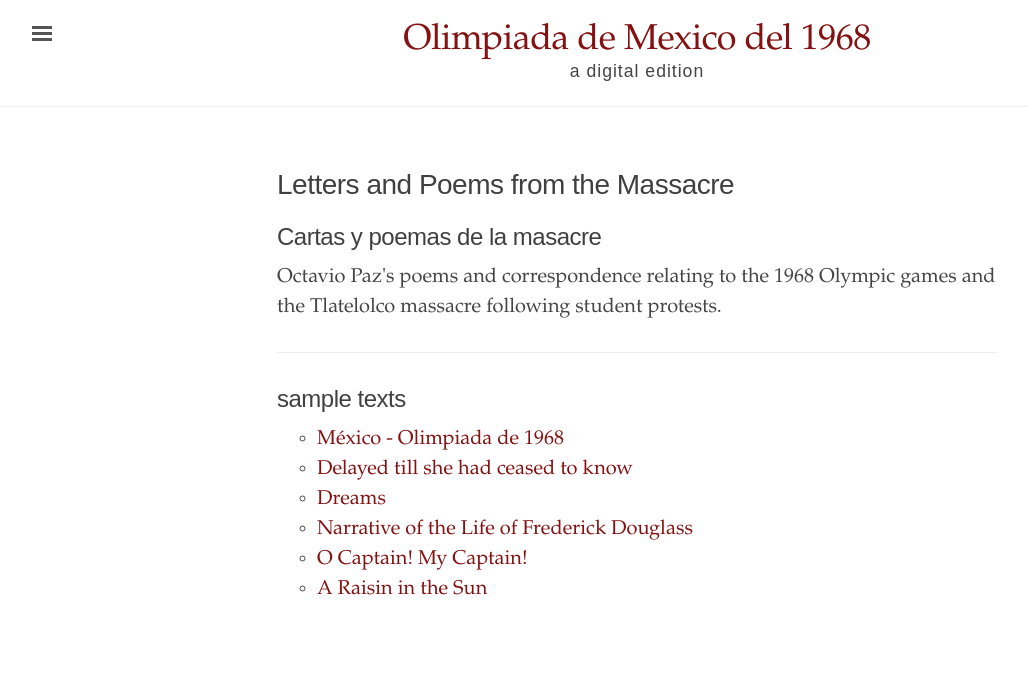
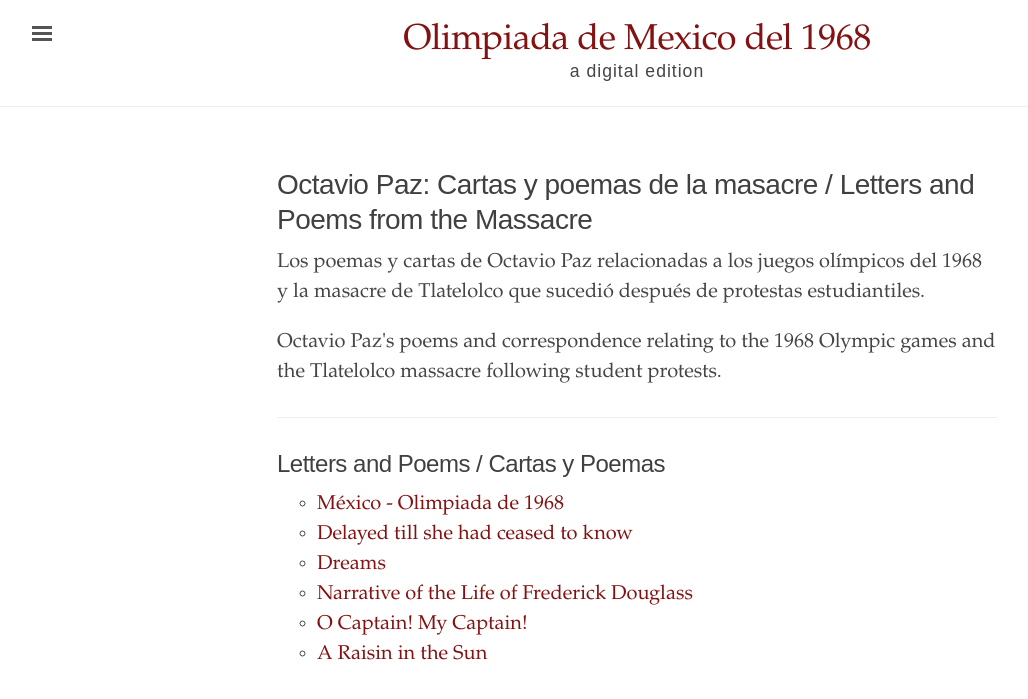
Before and after one commit to sophie-mcm/1984, a Jekyll site: the page built from index.html, in a window 1280 px wide. Shown: the top 699 px of the page, without its empty margins (3-1031 px from the left). Built offline with Jekyll 4.4.1, drawn with Linux system fonts in a browser that asks for light colours.

Commit message:
Update h2

```diff
--- a/index.html
+++ b/index.html
@@ -3,9 +3,11 @@
 title: "La Olimpiada de 1968"
 ---
 <div class="introduction">
-  <h1>Letters and Poems from the Massacre</h1>
-  <h2>Cartas y poemas de la masacre</h2>
+  <h1>Octavio Paz: Cartas y poemas de la masacre / Letters and Poems from the Massacre</h1>
 
+<p>
+  Los poemas y cartas de Octavio Paz relacionadas a los juegos olímpicos del 1968 y la masacre de Tlatelolco que sucedió después de protestas estudiantiles.
+</p>
 <p>
   Octavio Paz's poems and correspondence relating to the 1968 Olympic games and the Tlatelolco massacre following student protests.
 </p>
@@ -14,7 +16,7 @@
 <hr>
 
 <div class="toc">
-  <h2>sample texts</h2>
+  <h2>Letters and Poems / Cartas y Poemas </h2>
   <ul class="texts">
   {% for item in site.texts %}
 
```
